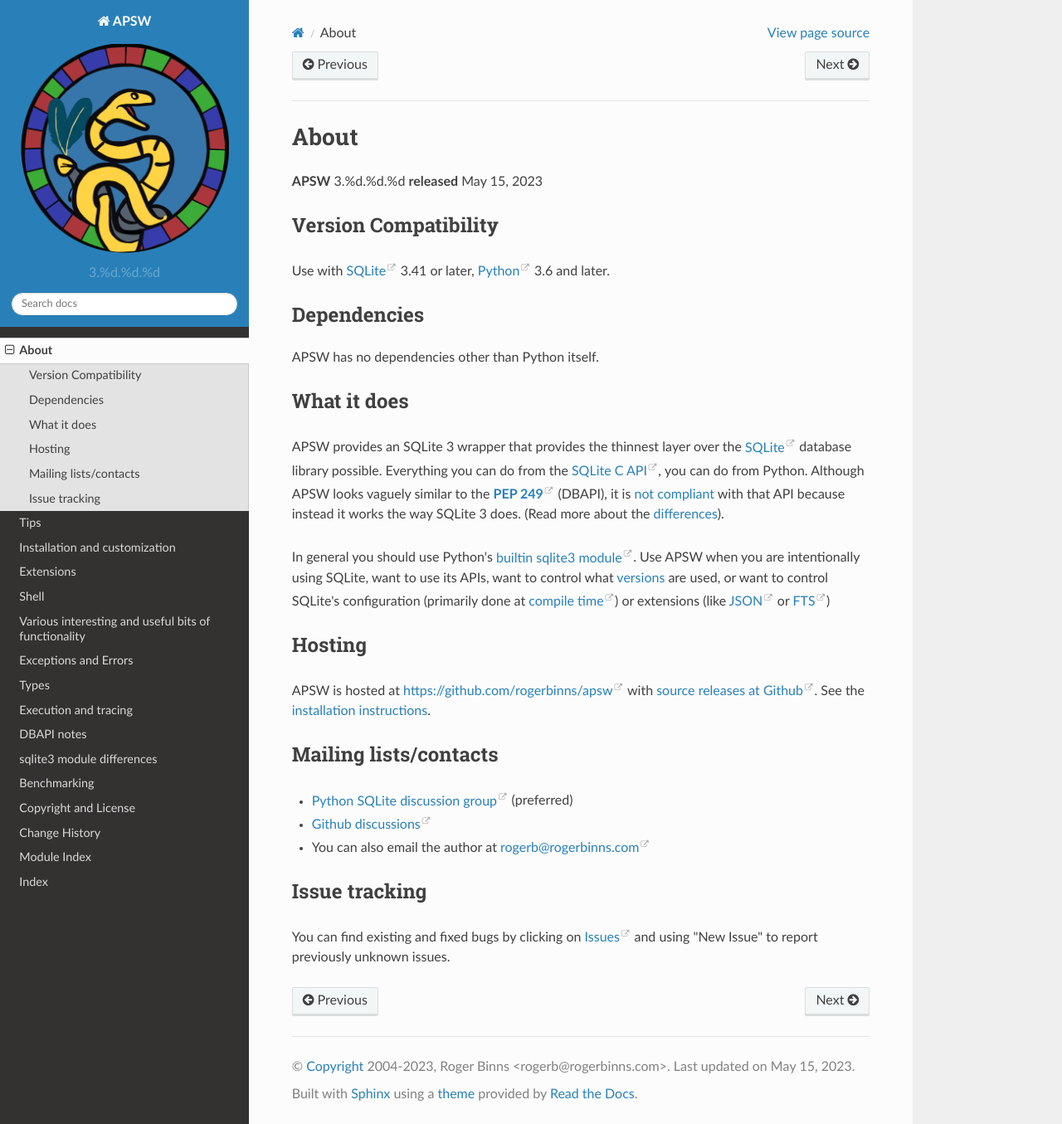
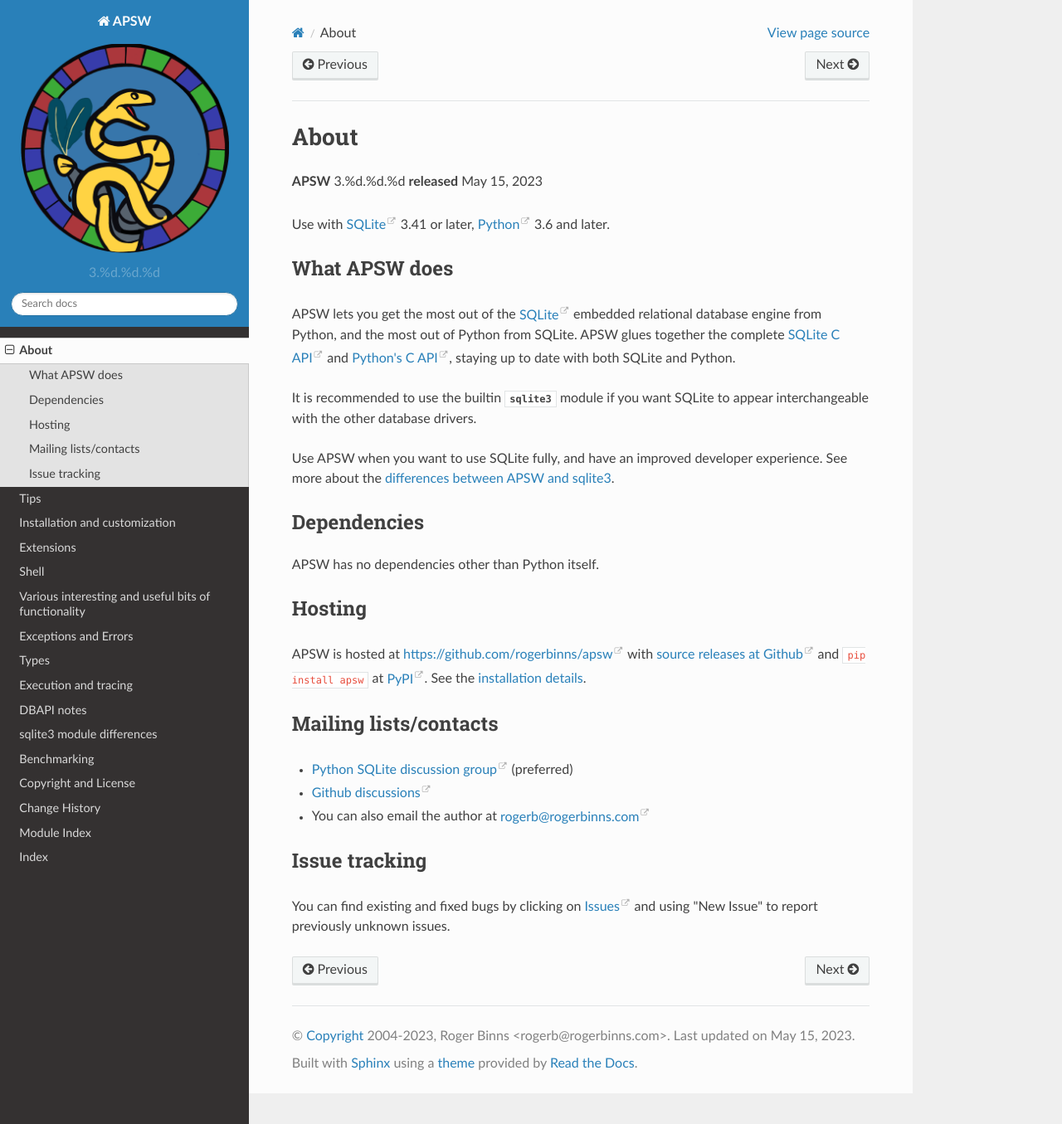
Before and after one commit to rogerbinns/apsw, a Sphinx documentation site: the page built from doc/about.rst, in a window 1280 px wide and 1355 px high. Shown: the whole window at 83% size. Built offline with Sphinx 7.4.7 and the Read the Docs theme 2.0.0, drawn with Linux system fonts in a browser that asks for light colours; pages that are not in the unit, such as notebooks, are missing from menus; the version number is read from the project's files by our own code.

Commit message:
Doc tweaks

```diff
--- a/doc/about.rst
+++ b/doc/about.rst
@@ -3,44 +3,41 @@
 
 **APSW** |version| **released** |today|
 
-Version Compatibility
----------------------
-
 Use with `SQLite <https://sqlite.org/>`__ 3.41 or later, `Python
 <https://www.python.org/downloads/>`__ 3.6 and later.
+
+
+What APSW does
+--------------
+
+APSW lets you get the most out of the `SQLite <https://sqlite.org/>`__
+embedded relational database engine from Python, and the most out of
+Python from SQLite.  APSW glues together the complete `SQLite C API
+<https://sqlite.org/c3ref/intro.html>`__ and `Python's C API
+<https://docs.python.org/3/c-api/index.html>`__, staying up to date
+with both SQLite and Python.
+
+It is recommended to use the builtin :mod:`sqlite3 <sqlite3>` module
+if you want SQLite to appear interchangeable with the other database
+drivers.
+
+Use APSW when you want to use SQLite fully, and have an improved
+developer experience.  See more about the :doc:`differences between
+APSW and sqlite3 <pysqlite>`.
 
 Dependencies
 ------------
 
 APSW has no dependencies other than Python itself.
 
-What it does
-------------
-
-APSW provides an SQLite 3 wrapper that provides the thinnest layer
-over the `SQLite <https://sqlite.org>`_ database library possible.
-Everything you can do from the `SQLite C API
-<https://sqlite.org/c3ref/intro.html>`_, you can do from Python.
-Although APSW looks vaguely similar to the :pep:`249` (DBAPI), it is
-:ref:`not compliant <dbapinotes>` with that API because instead it
-works the way SQLite 3 does. (Read more about the :ref:`differences
-<pysqlitediffs>`).
-
-In general you should use Python's `builtin sqlite3 module
-<https://docs.python.org/3/library/sqlite3.html>`__.  Use APSW when
-you are intentionally using SQLite, want to use its APIs, want to
-control what :ref:`versions <version_stuff>` are used, or want to
-control SQLite's configuration (primarily done at `compile time
-<https://www.sqlite.org/compile.html>`__) or extensions (like `JSON
-<https://www.sqlite.org/json1.html>`__ or `FTS
-<https://www.sqlite.org/fts5.html>`__)
-
 Hosting
 -------
 
 APSW is hosted at https://github.com/rogerbinns/apsw  with `source
-releases at Github <https://github.com/rogerbinns/apsw/releases>`__.
-See the :doc:`installation instructions <install>`.
+releases at Github <https://github.com/rogerbinns/apsw/releases>`__
+and :code:`pip install apsw` at `PyPI
+<https://pypi.org/project/apsw/>`__.  See the :doc:`installation
+details <install>`.
 
 Mailing lists/contacts
 ----------------------
--- a/doc/install.rst
+++ b/doc/install.rst
@@ -200,7 +200,8 @@
 build
 ^^^^^
 
-Does the complete build.  This will invoke `build_ext` - use only one.
+Does the complete build.  This will invoke `build_ext` - use only one of
+`build` or `build_ext`.
 
 .. list-table::
     :widths: auto
```
Also changed, not shown: README.rst (+8 -6 lines), doc/pysqlite.rst (+11 -5 lines).
